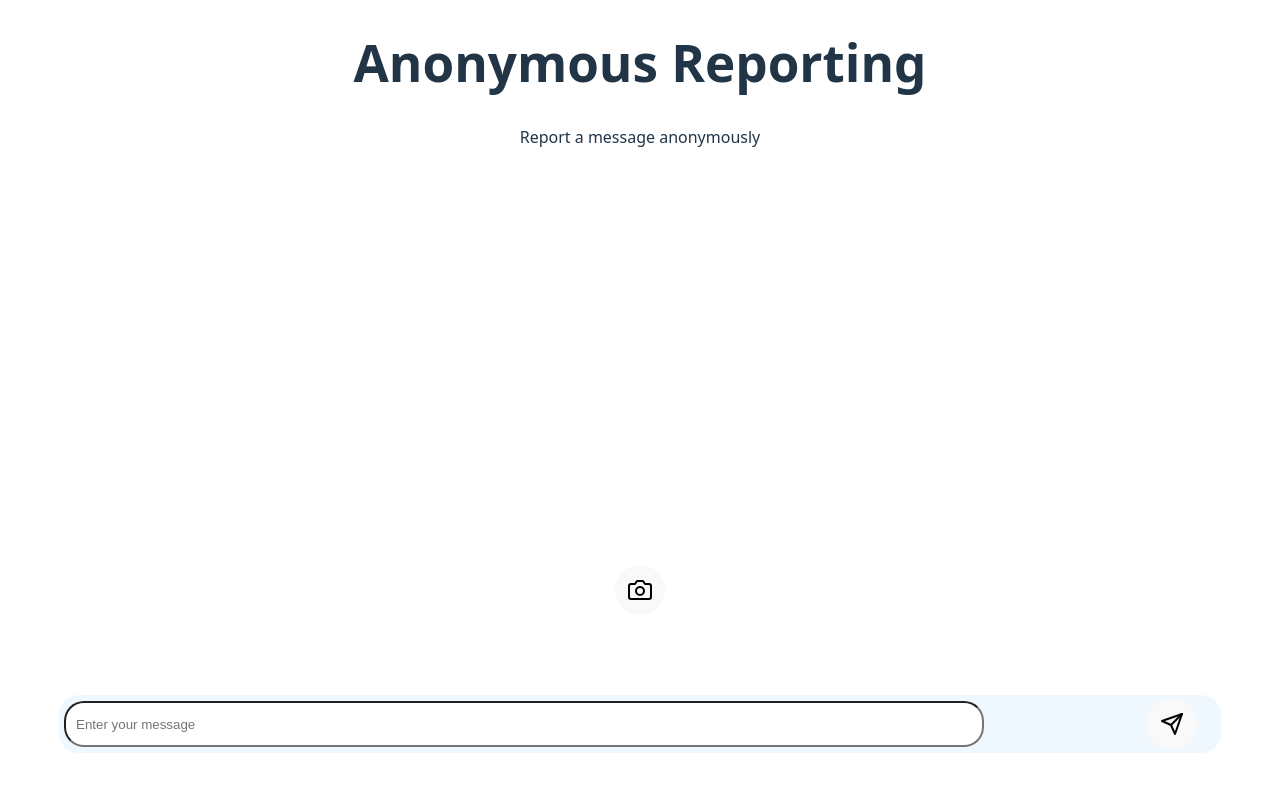
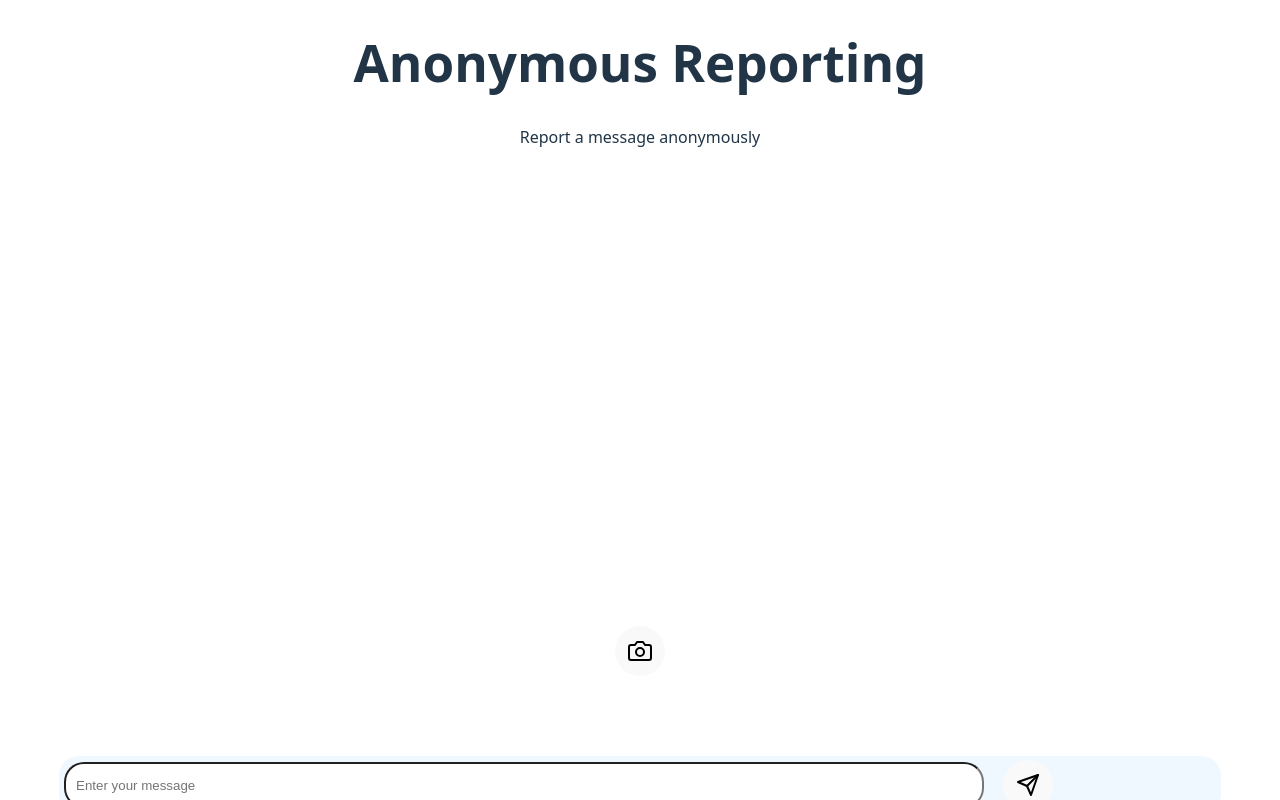
Before and after one commit to LestlinRobins/Anonymous-reporting-hackify, a React (Vite) app: page / in a window 1280 px wide. Built offline with nearby package versions, Linux system fonts and the light colour scheme; no server answers.

Commit message:
CSS to the camera issue

```diff
--- a/src/App.css
+++ b/src/App.css
@@ -20,7 +20,12 @@
   padding: 5px;
   align-items: center;
   align-self: center;
-  margin-top: 30vh;
+  margin-top: 20vh;
+  position: fixed;
+  top: 50%;
+  left: 50%;
+  transform: translate(-50%, -50%);
+  justify-content: center; /* Added to center the children elements */
 }
 .anonymousReportingForm {
   display: flex;
@@ -30,6 +35,8 @@
   width: 90vw;
   border-radius: 20px;
   padding: 5px;
+  justify-items: center;
+  align-items: center;
 }
 .anonymousReportingInput {
   height: 5vh;
@@ -57,8 +64,7 @@
   align-items: center;
   padding: 0px;
   justify-content: center;
-  position: absolute;
-  right: 6.5vw;
+  margin-left: 1.5vw;
 }
 .cameraFeed {
   display: flex;
```
